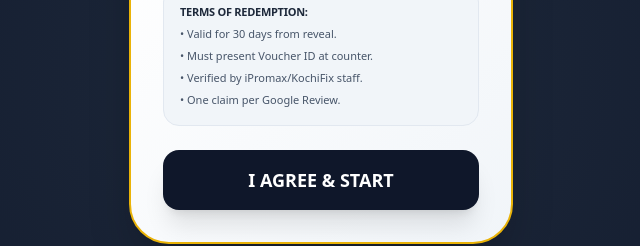
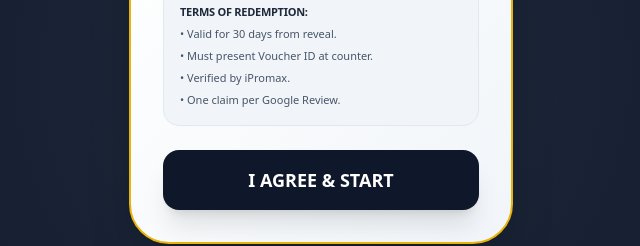
Before and after one commit to enithin/New-Scratch-and-win, a website: page public/index.html in a window 1280 px wide. Shown: the part 326-572 px from the top of the page, 319-959 px from the left. Drawn offline with nearby package versions, Linux system fonts and the light colour scheme; no server answers.

Commit message:
Update index.html

```diff
--- a/public/index.html
+++ b/public/index.html
@@ -47,7 +47,7 @@
                     <ul class="space-y-1">
                         <li>• Valid for 30 days from reveal.</li>
                         <li>• Must present Voucher ID at counter.</li>
-                        <li>• Verified by iPromax/KochiFix staff.</li>
+                        <li>• Verified by iPromax.</li>
                         <li>• One claim per Google Review.</li>
                     </ul>
                 </div>
```
